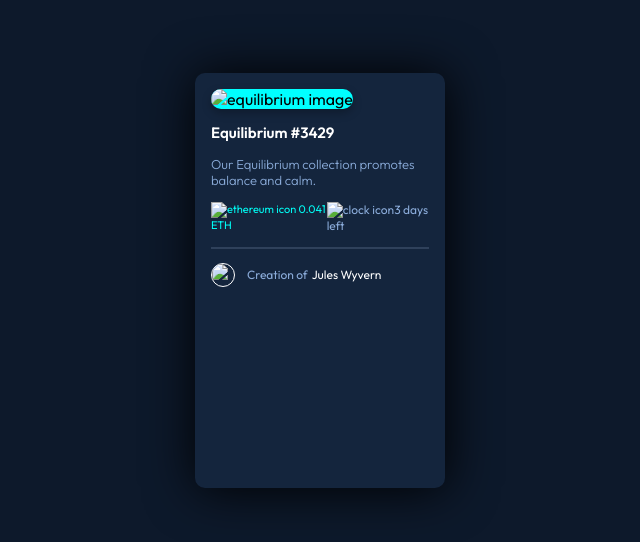
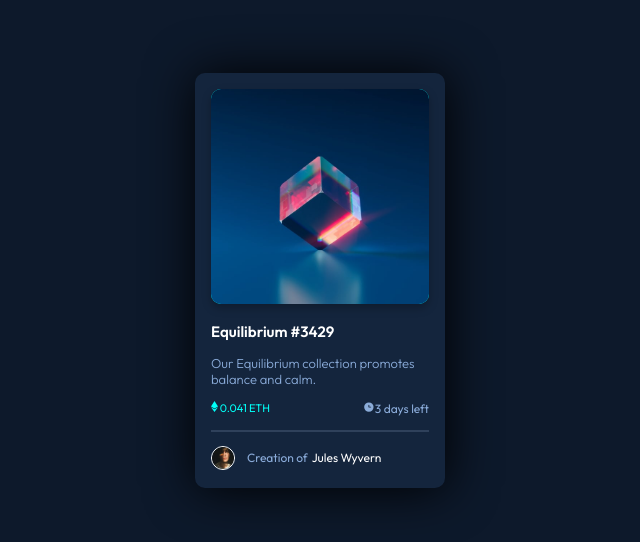
Before and after one commit to Sksiushshsu/nft, a plain HTML site: page index.html in a window 1280 px wide. Shown: the part 120-662 px from the top of the page, without its empty margins (320-960 px from the left). Drawn offline with Linux system fonts and the light colour scheme.

Commit message:
Update index.html

```diff
--- a/index.html
+++ b/index.html
@@ -7,7 +7,7 @@
   <link rel = "preconnect" href = "https://font.googleapis.com">
   <link rel = "preconnect" href = "https://fonts.gstatic.com">
   <link rel = "stylesheet" href = "https://fonts.googleapis.com/css2?family=Outfit:wght@300;400;600&display=swap">
-  <link rel="icon" type="image/png" sizes="32x32" href="./images/favicon-32x32.png">
+  <link rel="icon" type="image/png" sizes="32x32" href="favicon-32x32.png">
 
   <title>NFT preview card component</title>
 
@@ -19,7 +19,7 @@
 <body>
   <div class = "component">
     <div class="hover-image">
-      <img src="./images/image-equilibrium.jpg" alt = "equilibrium image" class = "main-image">
+      <img src="image-equilibrium.jpg" alt = "equilibrium image" class = "main-image">
     </div>
 
     <h5 class = "heading">
@@ -30,17 +30,17 @@
     </p>
     <div class = "last-text">
       <div class = "eth">
-        <img src = "images/icon-ethereum.svg" alt = "ethereum icon" class = "eth-img"> 0.041 ETH
+        <img src = "icon-ethereum.svg" alt = "ethereum icon" class = "eth-img"> 0.041 ETH
       </div>
       <div class = "days-left">
-       <img src = "images/icon-clock.svg" alt = "clock icon" class = "clock-icon">3 days left
+       <img src = "icon-clock.svg" alt = "clock icon" class = "clock-icon">3 days left
       </div>
     </div>
     <div class = "horizontal-line">
 
     </div>
     <div class = "Creator">
-        <img src = "images/image-avatar.png" alt = "creator image" class = "creator-image">
+        <img src = "image-avatar.png" alt = "creator image" class = "creator-image">
         <div class = "creation-of">Creation of </div>
         <div class = "auth-name"> <a>Jules Wyvern</a></div>
     </div>
```
